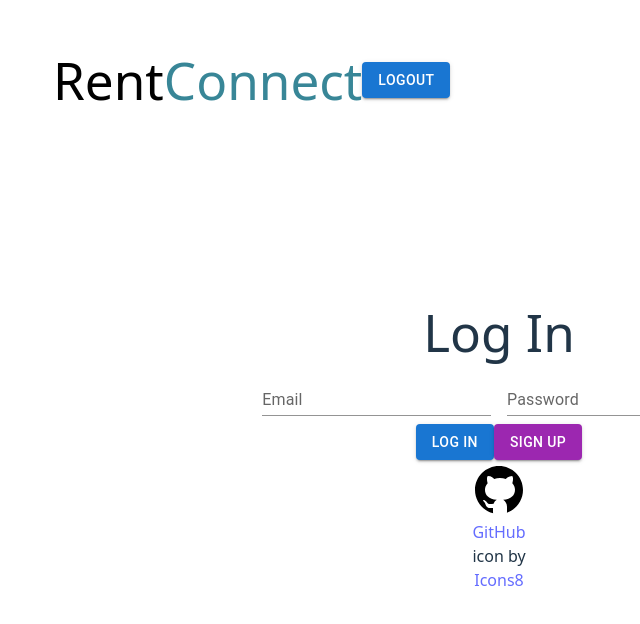
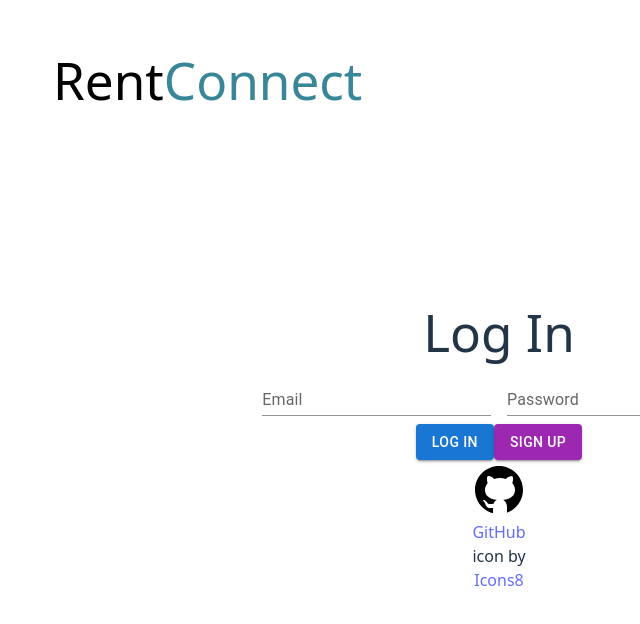
Before and after one commit to murray-pocha/RentConnect, a React (Vite) app in the folder Frontend/: page / in a window 1280 px wide. Shown: the top 624 px of the page, without its empty margins (141-781 px from the left). Built offline with nearby package versions, Linux system fonts and the light colour scheme.

Commit message:
rebasing to delete env from history

```diff
--- a/Frontend/src/components/Button Components/LogoutButton.jsx
+++ b/Frontend/src/components/Button Components/LogoutButton.jsx
@@ -2,14 +2,13 @@ import React from "react";
 import Button from "@mui/material/Button";
 import { useNavigate } from "react-router-dom";
 
-function LogoutButton() {
+function LogoutButton({ setLoggedIn }) {
   const navigate = useNavigate();
 
   const handleLogout = async () => {
     try {
       const response = await fetch("http://localhost:3000/users/sign_out", {
         method: "DELETE",
-        credentials: "include", // Include cookies for session-based authentication
       });
 
       if (!response.ok) {
@@ -20,6 +19,7 @@ function LogoutButton() {
 
       // Redirect to the login page
       navigate("/");
+      setLoggedIn(false)
     } catch (error) {
       console.error("Error logging out:", error);
     }
--- a/Frontend/src/components/Header.jsx
+++ b/Frontend/src/components/Header.jsx
@@ -1,19 +1,24 @@
 import React from "react";
-import "../styles/Header.css"
+import "../styles/Header.css";
 import LogoutButton from "./Button Components/LogoutButton";
 
-function Header({ User, SetLoggedIn }) {
-
+function Header({ User, setLoggedIn }) {
   return (
     <header className="header">
       <div className="header_logo">
         <h1 className="header_title_Primary">Rent</h1>
         <h1 className="header_title_Secondary">Connect</h1>
-      <LogoutButton />
+        {User && ( // Properly enclosed User check
+          <>
+            <h2>
+              {User.first_name} {User.last_name}
+            </h2>
+            <LogoutButton setLoggedIn={setLoggedIn} />
+          </>
+        )}
       </div>
     </header>
-)
+  );
+}
 
-};
-
-export default Header
+export default Header;
```
Lines whose indentation alone changed are shown as unchanged.
